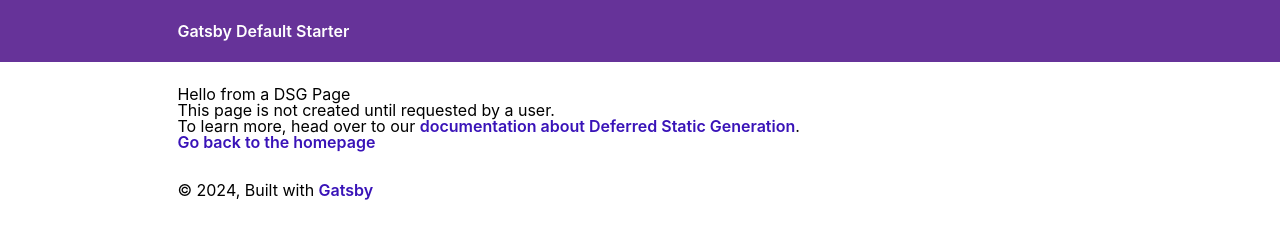
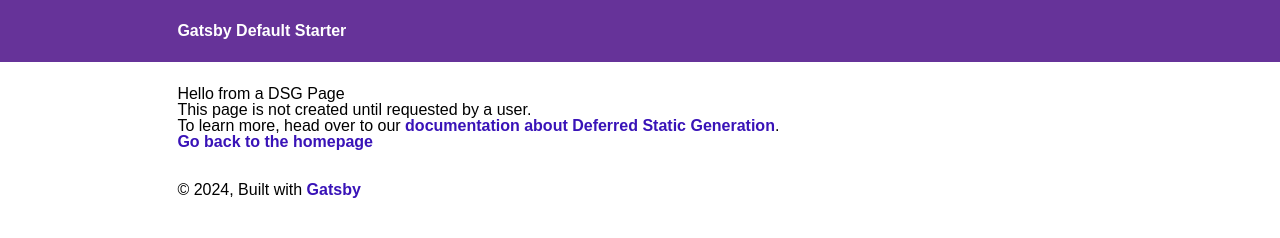
Before and after one commit to NexaiGuy/React_Hooks, a Gatsby site: page /using-dsg in a window 1280 px wide. Built offline with nearby package versions, Linux system fonts and the light colour scheme; Gatsby itself is replaced by a stand-in of ours.

Commit message:
React_Hooks_Upload#8

```diff
--- a/src/components/layout.css
+++ b/src/components/layout.css
@@ -110,8 +110,7 @@ section {
 }
 body {
   line-height: 1;
-  font-family: -apple-system, BlinkMacSystemFont, "Segoe UI", Roboto, Oxygen,
-    Ubuntu, Cantarell, "Open Sans", "Helvetica Neue", sans-serif;
+  font-family: "SUSE", sans-serif;
   font-size: 16px;
   /* font-family: "Open Sans", sans-serif; */
   -webkit-font-smoothing: antialiased;
```
